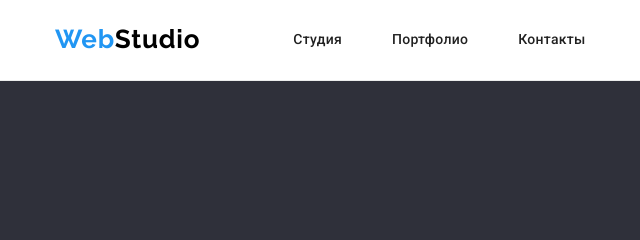
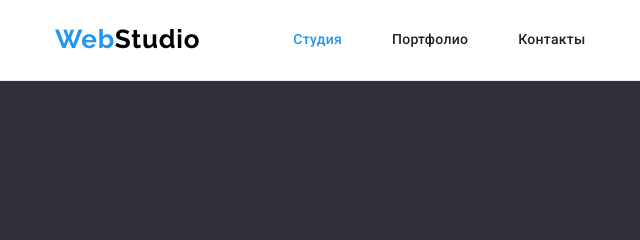
Before and after one commit to Makmar1983/goit-markup-hw-03, a plain HTML site: page index.html in a window 1280 px wide. Shown: the top 240 px of the page, 0-640 px from the left. Drawn offline with nearby package versions, Linux system fonts and the light colour scheme.

Commit message:
виправив

```diff
--- a/index.html
+++ b/index.html
@@ -21,7 +21,7 @@
                 <a href="./index.html" class="logo"><span class="logo-web">Web</span><span
                         class="logo-studio">Studio</span></a>
                 <ul class="site-nav list">
-                    <li class="item"><a href="./index.html" class="link-nav">Студия</a></li>
+                    <li class="item"><a href="./index.html" class="link-nav current">Студия</a></li>
                     <li class="item"><a href="./portfolio.html" class="link-nav">Портфолио</a></li>
                     <li class="item"><a href="" class="link-nav">Контакты</a></li>
                 </ul>
```
